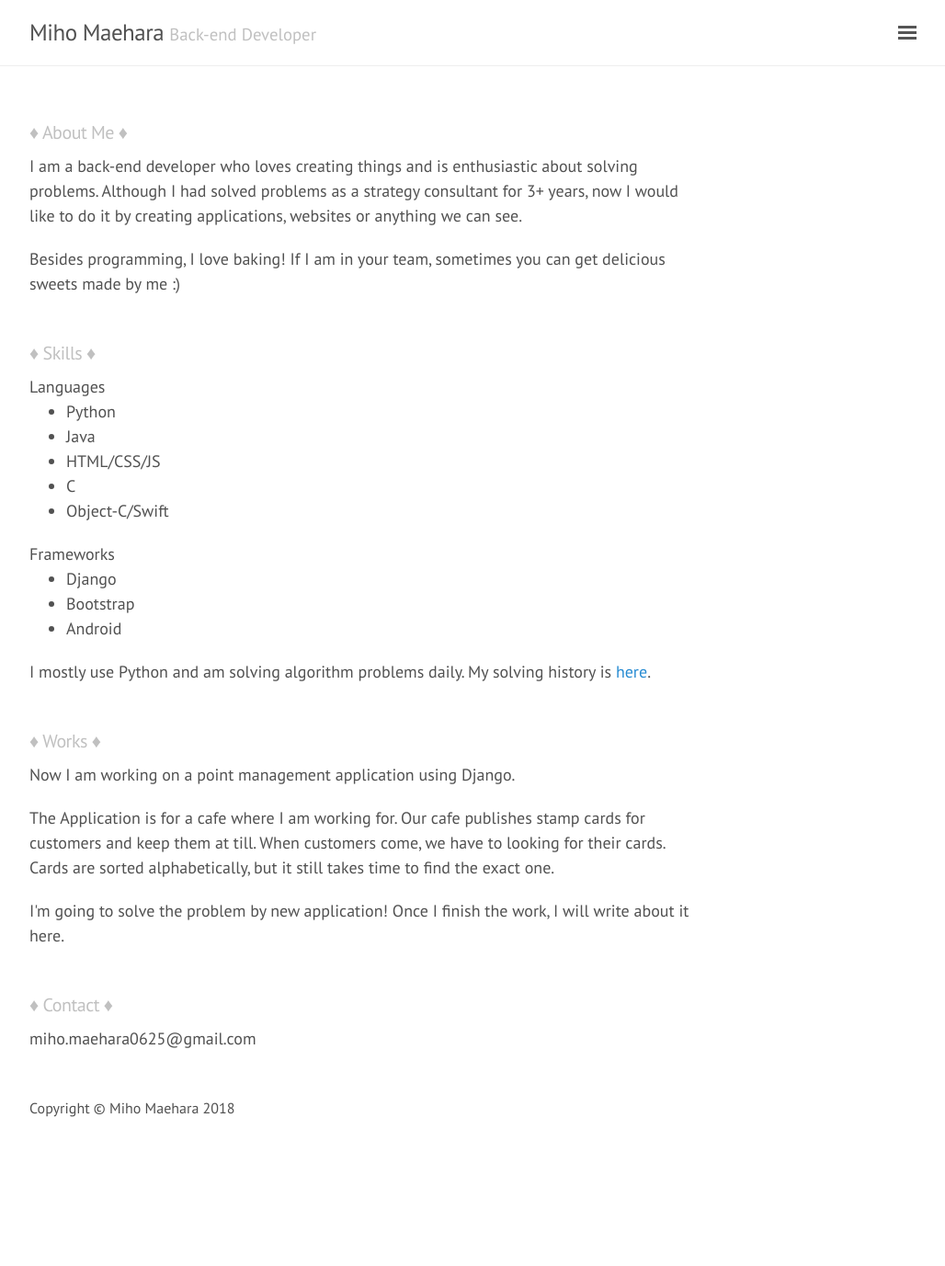
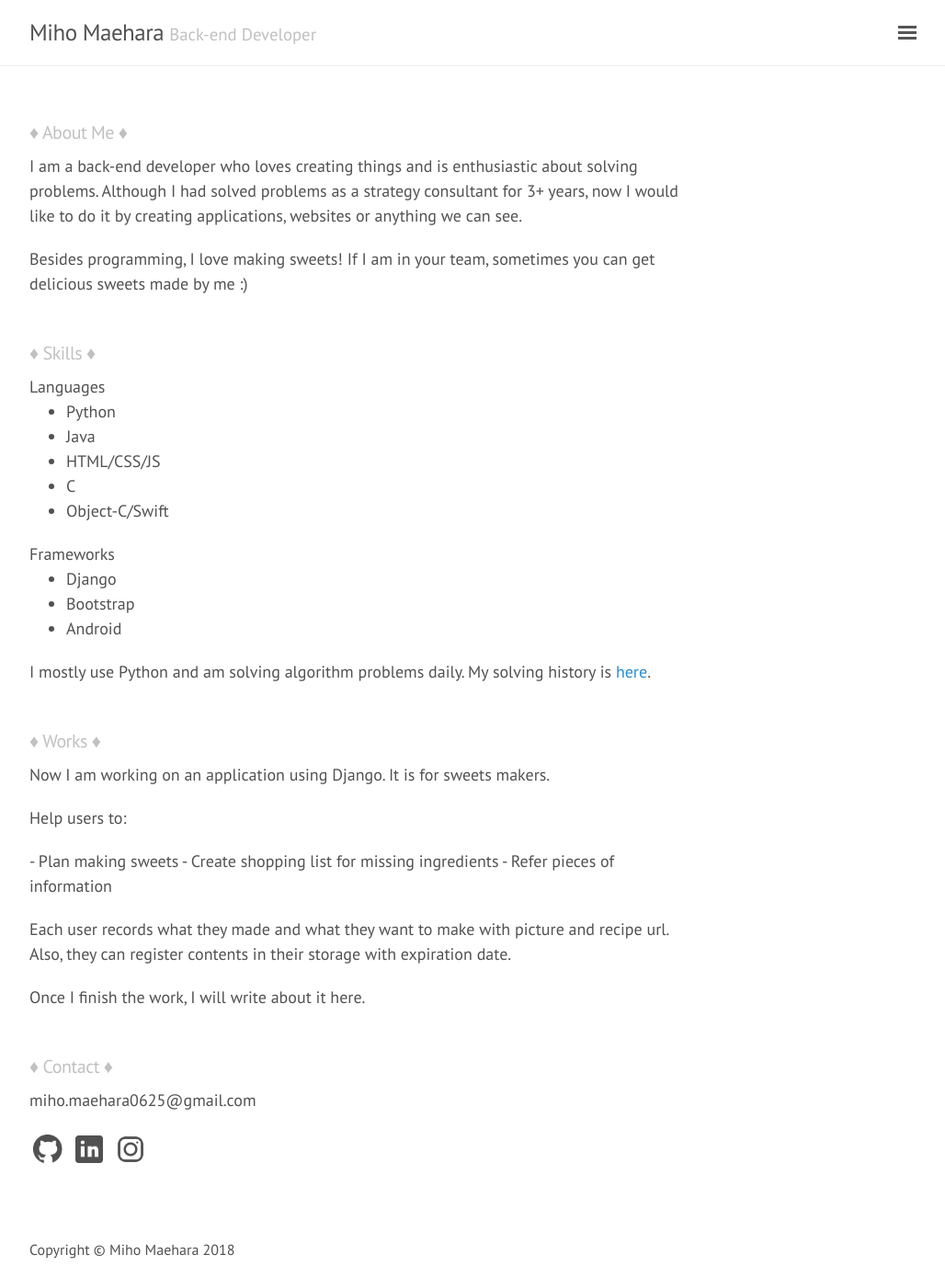
Before and after one commit to rami6/portfolio, a Jekyll site: the page built from index.html, in a window 1280 px wide. Shown: the whole page at 92% size, without its empty margins (248-1276 px from the left). Built offline with Jekyll 4.4.1, drawn with Linux system fonts in a browser that asks for light colours; before the commit the page ends 1223 px from its top, so only the background shows below that.

Commit message:
Update index page

```diff
--- a/_config.yml
+++ b/_config.yml
@@ -23,3 +23,9 @@ author:
 
 # Custom vars
 version:             1.0.0
+
+defaults:
+  - scope:
+      path: "assets/image"
+    values:
+      image: true
--- a/index.html
+++ b/index.html
@@ -8,7 +8,7 @@ title: Home
     I am a back-end developer who loves creating things and is enthusiastic about solving problems. Although I had solved problems as a strategy consultant for 3+ years, now I would like to do it by creating applications, websites or anything we can see.
   </p>
   <p>
-    Besides programming, I love baking! If I am in your team, sometimes you can get delicious sweets made by me :)
+    Besides programming, I love making sweets! If I am in your team, sometimes you can get delicious sweets made by me :)
   </p>
 </div>
 
@@ -37,19 +37,28 @@ title: Home
 <div class="section">
   <h4 class="subtitle">♦︎ Works ♦︎</h4>
   <p>
-    Now I am working on a point management application using Django.
+    Now I am working on an application using Django. It is for sweets makers.
+  </p>
+  <p>Help users to:</p>
+  <p>
+    - Plan making sweets
+    - Create shopping list for missing ingredients
+    - Refer pieces of information
   </p>
   <p>
-    The Application is for a cafe where I am working for. Our cafe publishes stamp cards for customers and keep them at till. When customers come, we have to looking for their cards. Cards are sorted alphabetically, but it still takes time to find the exact one.
+    Each user records what they made and what they want to make with picture and recipe url. Also, they can register contents in their storage with expiration date.
   </p>
   <p>
-    I'm going to solve the problem by new application! Once I finish the work, I will write about it here.
+    Once I finish the work, I will write about it here.
   </p>
 </div>
 
 <div class="section">
   <h4 class="subtitle">♦︎ Contact ♦︎</h4>
   <p>miho.maehara0625@gmail.com</p>
+  <a href="https://github.com/rami6"><img src="assets/image/github-icon.png" height="40px" style="display: inline;"/></a>
+  <a href="https://www.linkedin.com/in/miho-maehara/"><img src="assets/image/linkedin-icon.png" height="40px" style="display: inline;"/></a>
+  <a href="https://www.instagram.com/rami_miho/"><img src="assets/image/instagram-icon.png" height="40px" style="display: inline;"/></a>
 </div>
 
 <footer class="footer">
```
Also changed, not shown: assets/image/github-icon.png (added), assets/image/instagram-icon.png (added), assets/image/linkedin-icon.png (added).
